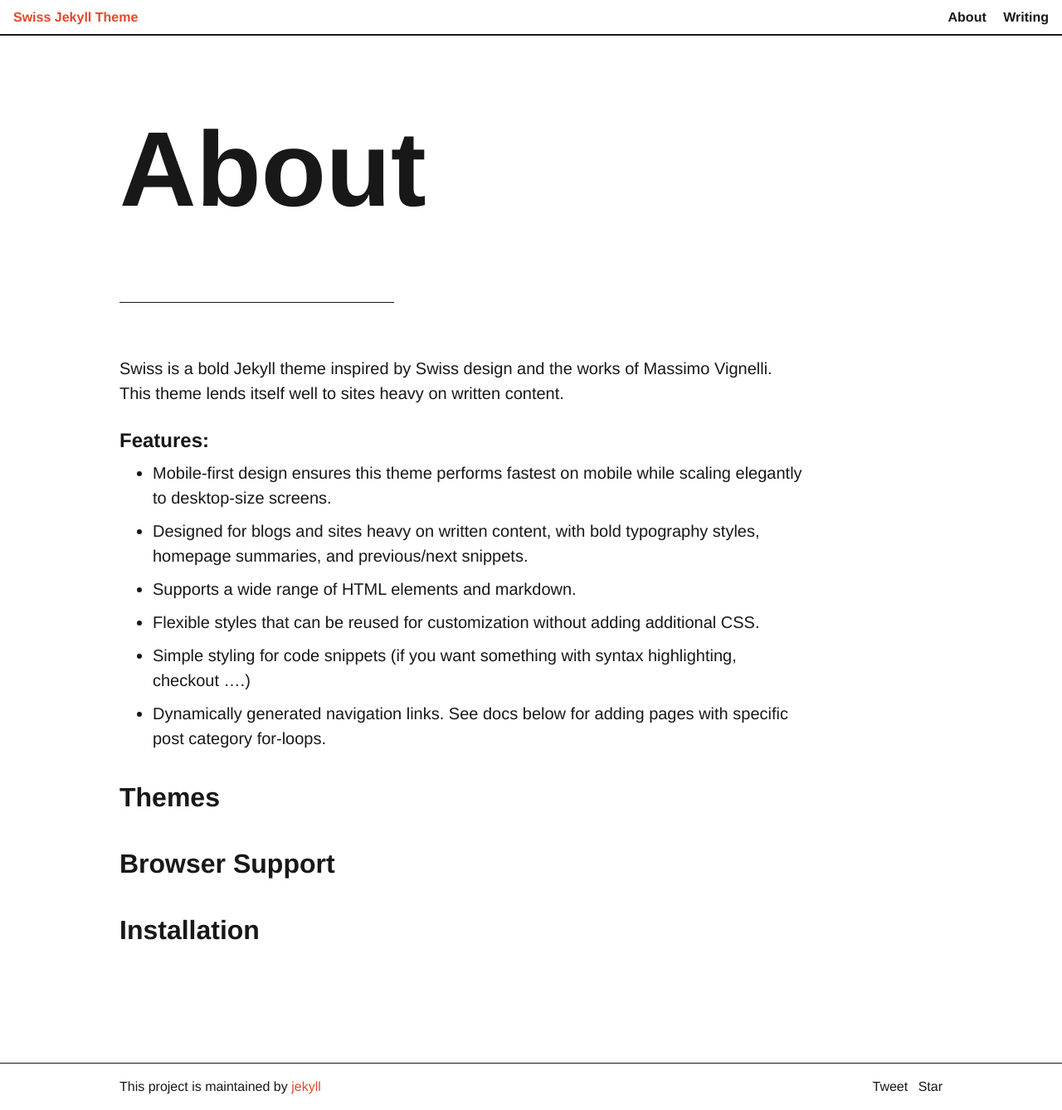
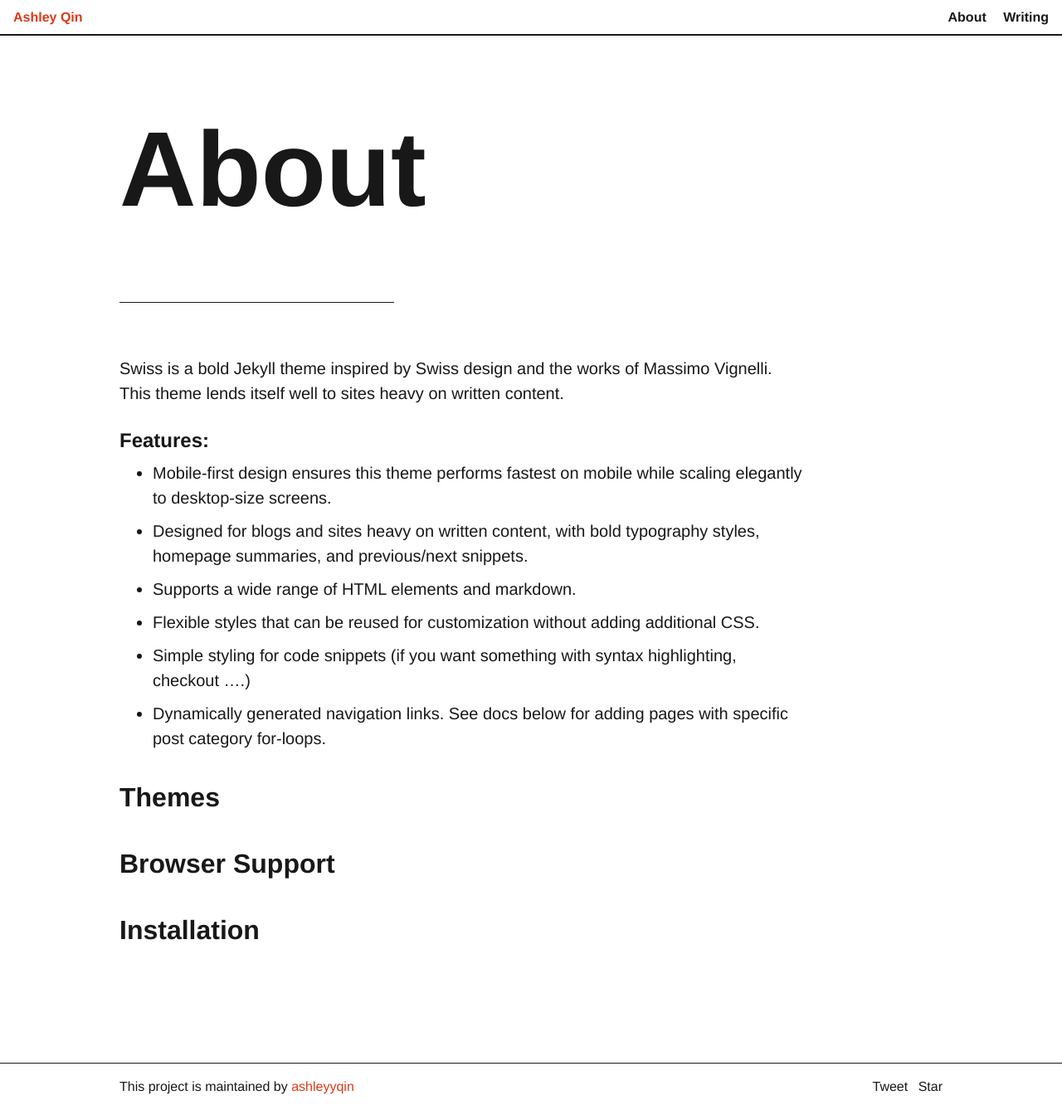
Before and after one commit to ashleyyqin/ashleyyqin.github.io, a Jekyll site: the page built from about.md, in a window 1280 px wide. Shown: the whole page at 83% size. Built offline with Jekyll 4.4.1, drawn with Linux system fonts in a browser that asks for light colours; comment, search, counter and statistics services are not loaded.

Commit message:
Update _config.yml

```diff
--- a/_config.yml
+++ b/_config.yml
@@ -13,21 +13,16 @@
 # you will see them accessed via {{ site.title }}, {{ site.github_repo }}, and so on.
 # You can create any custom variable you would like, and they will be accessible
 # in the templates via {{ site.myvariable }}.
-title: Swiss Jekyll Theme
-description: A bold typographic theme inspired by Swiss design.
+title: Ashley Qin
+description: Designer, Researcher, and Developer at Yale ('22)
 baseurl: "" # the subpath of your site, e.g. /blog
 url: "" # the base hostname & protocol for your site, e.g. http://example.com
-github_repo: jekyll # the GitHub repo name for your project
-github_username: jekyll
-
-# Optional social link, you can choose from the following options:
-# twitter (default), instagram, medium, or dribbble
-social_link: twitter
-social_username: jekyllrb
+github_repo: ashleyyqin.github.io # the GitHub repo name for your project
+github_username: ashleyyqin
 
 # Set theme color here
 # Choose from: black (default), blue, gray, magenta, orange, red, white, and yellow.
-theme_color: black
+theme_color: white
 
 # Build settings
 markdown: kramdown
```
